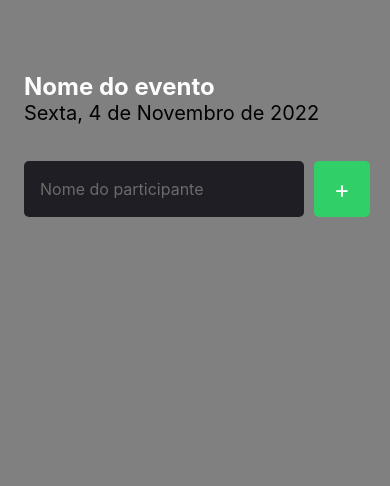
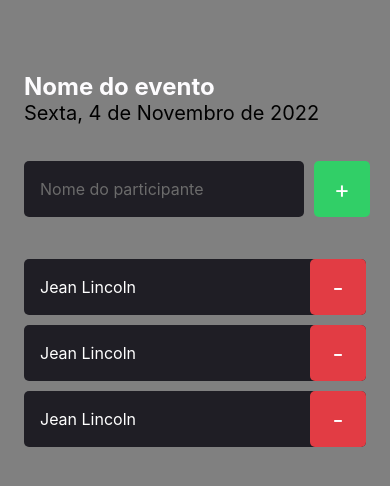
Before and after one commit to JeanLincoln/ImHere, a React Native app: screen / in a window 390 px wide. Shown: the top 486 px of the page. Built offline with nearby package versions, Linux system fonts and the light colour scheme.

Commit message:
criando component participant

```diff
--- /dev/null
+++ b/src/components/Participant/index.tsx
@@ -0,0 +1,16 @@
+import React from "react";
+
+import { Text, TouchableOpacity, View } from "react-native";
+import { styles } from "./styles";
+
+export function Participant() {
+  return (
+    <View style={styles.container}>
+      <Text style={styles.name}>Jean Lincoln</Text>
+
+      <TouchableOpacity style={styles.button}>
+        <Text style={styles.buttonText}>-</Text>
+      </TouchableOpacity>
+    </View>
+  );
+}
--- /dev/null
+++ b/src/components/Participant/styles.ts
@@ -0,0 +1,33 @@
+import { StyleSheet } from "react-native";
+
+export const styles = StyleSheet.create({
+  container: {
+    width: "100%",
+    backgroundColor: "#1F1E25",
+    borderRadius: 5,
+    flexDirection: "row",
+    alignItems: "center",
+    marginBottom: 10,
+  },
+
+  name: {
+    flex: 1,
+    fontSize: 16,
+    color: "#FFFFFF",
+    marginLeft: 16,
+  },
+
+  button: {
+    width: 56,
+    height: 56,
+    borderRadius: 5,
+    backgroundColor: "#e23c44",
+    alignItems: "center",
+    justifyContent: "center",
+  },
+
+  buttonText: {
+    color: "white",
+    fontSize: 24,
+  },
+});
--- a/src/screens/Home/index.tsx
+++ b/src/screens/Home/index.tsx
@@ -2,6 +2,7 @@
 
 import { Text, View, TextInput, TouchableOpacity } from "react-native";
 import { styles } from "./styles";
+import { Participant } from "../../components/Participant";
 
 export function Home() {
   const handleParticipantAdd = () => {
@@ -23,6 +24,10 @@
           <Text style={styles.buttonText}>+</Text>
         </TouchableOpacity>
       </View>
+
+      <Participant />
+      <Participant />
+      <Participant />
     </View>
   );
 }
--- a/tsconfig.json
+++ b/tsconfig.json
@@ -29,5 +29,6 @@
     "babel.config.js",
     "metro.config.js",
     "jest.config.js"
-  ]
+  ],
+  "extends": "expo/tsconfig.base"
 }
```
